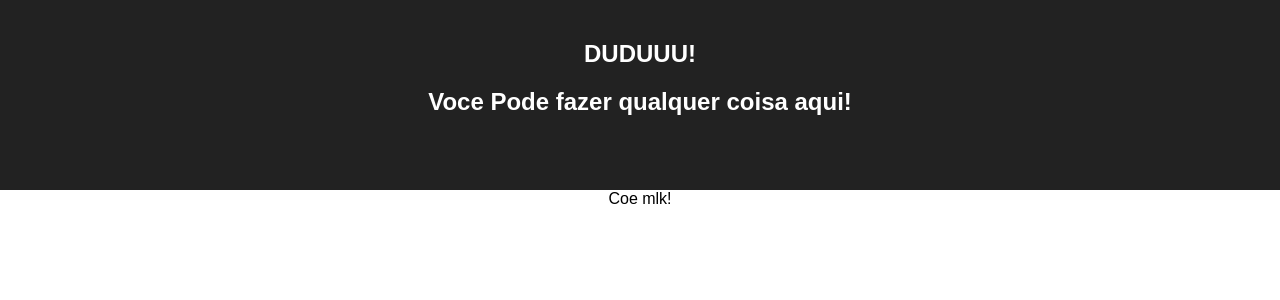
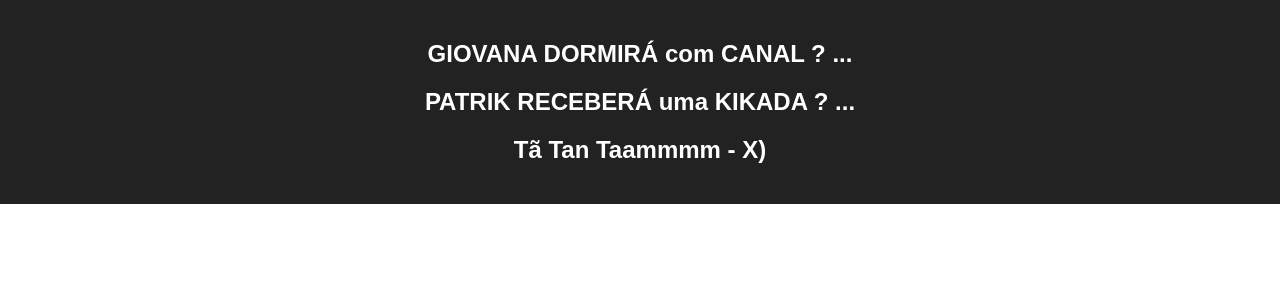
Before and after one commit to LuizFellype/ntlifytest, a React (Create React App) app: page / in a window 1280 px wide. Shown: the top 300 px of the page. Built offline with nearby package versions, Linux system fonts and the light colour scheme.

Commit message:
feat: good or bad night

```diff
--- a/src/App.js
+++ b/src/App.js
@@ -8,14 +8,18 @@ class App extends Component {
       <div className="App">
         <header className="App-header">
           <h2>
-            DUDUUU!
+            GIOVANA DORMIRÁ com CANAL ? ...
           </h2>
           <h2>
-            Voce Pode fazer qualquer coisa aqui!
+            PATRIK RECEBERÁ uma KIKADA ? ...
+          </h2>
+
+          <h2>
+            Tã Tan Taammmm - X)
           </h2>
         </header>
         <div>
-          Coe mlk!
+
         </div>
       </div>
     );
```
